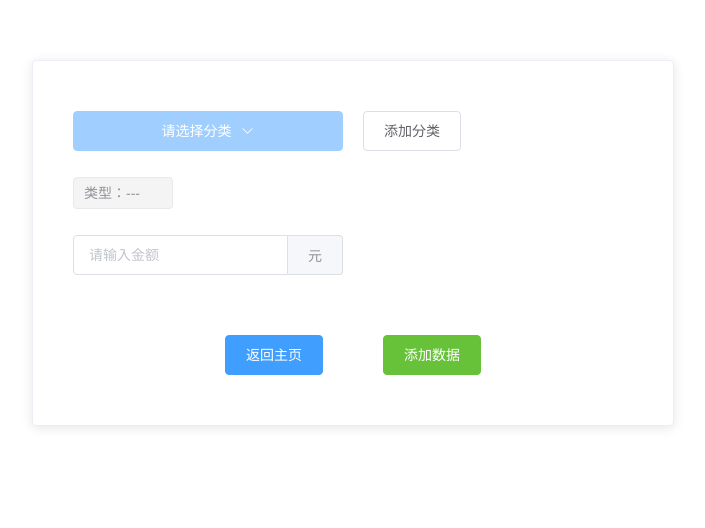
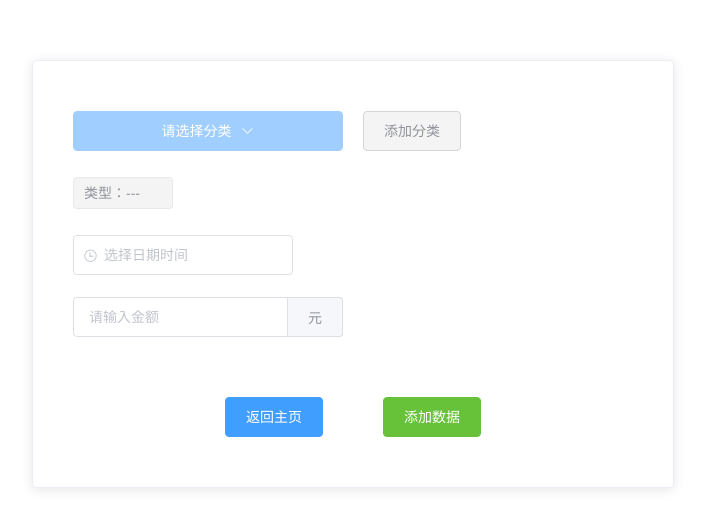
Before and after one commit to KristLin/XMind-tally-book, a Vue app: page /addData in a window 1280 px wide. Shown: the top 528 px of the page, without its empty margins (287-992 px from the left). Built offline with nearby package versions, Linux system fonts and the light colour scheme.

Commit message:
add time input in AddData page

```diff
--- a/src/plugins/element.js
+++ b/src/plugins/element.js
@@ -17,7 +17,8 @@ import {
   Upload,
   Tag,
   Message,
-  Card
+  Card,
+  DatePicker
 } from 'element-ui'
 
 Vue.use(Button)
@@ -37,6 +38,7 @@ Vue.use(CheckboxGroup)
 Vue.use(Upload)
 Vue.use(Tag)
 Vue.use(Card)
+Vue.use(DatePicker)
 
 Vue.component(Message)
 
--- a/src/views/AddCat.vue
+++ b/src/views/AddCat.vue
@@ -70,17 +70,19 @@ export default {
     },
     handleAddCat () {
       // 判断是否输入了所有项目
+      var flag = true
       for (var attr in this.inputCat) {
         if (this.inputCat[attr] === undefined) {
+          flag = false
           this.$message({
             message: '数据输入不完整，请检查',
             type: 'warning',
             duration: 1500
           })
-          return 0
+          break
         }
       }
-
+      if (flag) {
         // 将数据添加到数据集中
         this.$store.commit('addCat', this.inputCat)
         this.$message({
@@ -90,6 +92,7 @@ export default {
         })
         this.inputCat = {}
         this.$router.push('/')
+      }
     }
   }
 }
--- a/src/views/AddData.vue
+++ b/src/views/AddData.vue
@@ -1,7 +1,7 @@
 <template>
   <div class="add-data">
     <el-card class="container">
-      <el-form :model="inputData">
+      <el-form>
         <el-form-item>
           <el-row :gutter="20">
             <el-col :span="12">
@@ -12,7 +12,9 @@
               />
             </el-col>
             <el-col :span="12">
-              <el-button @click="handleAddCat">添加分类</el-button>
+              <el-button type="info" plain @click="handleAddCat"
+                >添加分类</el-button
+              >
             </el-col>
           </el-row>
         </el-form-item>
@@ -21,6 +23,20 @@
           <el-tag :type="tagType" style="width:100px; font-size:14px">
             类型：{{ chosenCat.typeName }}
           </el-tag>
+        </el-form-item>
+
+        <el-form-item>
+          <el-row :gutter="20">
+            <el-col :span="12">
+              <el-date-picker
+                v-model="inputData.time"
+                type="datetime"
+                value-format="timestamp"
+                placeholder="选择日期时间"
+              >
+              </el-date-picker>
+            </el-col>
+          </el-row>
         </el-form-item>
 
         <el-form-item>
@@ -92,20 +108,22 @@ export default {
       this.$router.push('addCat')
     },
     handleAddData () {
-      // 为数据补上时间和类型
-      this.inputData.time = moment(new Date()).format()
       // 判断是否输入了所有项目
+      var flag = true
       for (var attr in this.inputData) {
         if (this.inputData[attr] === undefined) {
+          flag = false
           this.$message({
             message: '数据输入不完整，请检查',
             type: 'warning',
             duration: 1500
           })
-          return 0
+          break
         }
       }
-
+      if (flag) {
+        // 转换时间格式
+        this.inputData.time = moment(this.inputData.time).format()
         // 将数据添加到数据集中
         this.$store.commit('addData', this.inputData)
         this.$message({
@@ -115,6 +133,7 @@ export default {
         })
         this.inputData = {}
         this.$router.push('/')
+      }
     },
     handleCommand (command) {
       this.chosenCat = command
--- a/src/views/Home.vue
+++ b/src/views/Home.vue
@@ -51,6 +51,7 @@
             v-model="displayOp.cat"
             label="分类名称"
             class="block"
+            :disabled="catTable.length ? false : true"
           ></el-checkbox>
         </el-col>
         <el-col :xs="12" :sm="5" :md="5" :lg="5" :xl="5" class="md-10">
@@ -126,7 +127,7 @@ export default {
       // 账单数据
       dataTable: [],
       // 账单分类数据
-      catTable: {}
+      catTable: []
     }
   },
   computed: {
```
Lines whose indentation alone changed are shown as unchanged.
